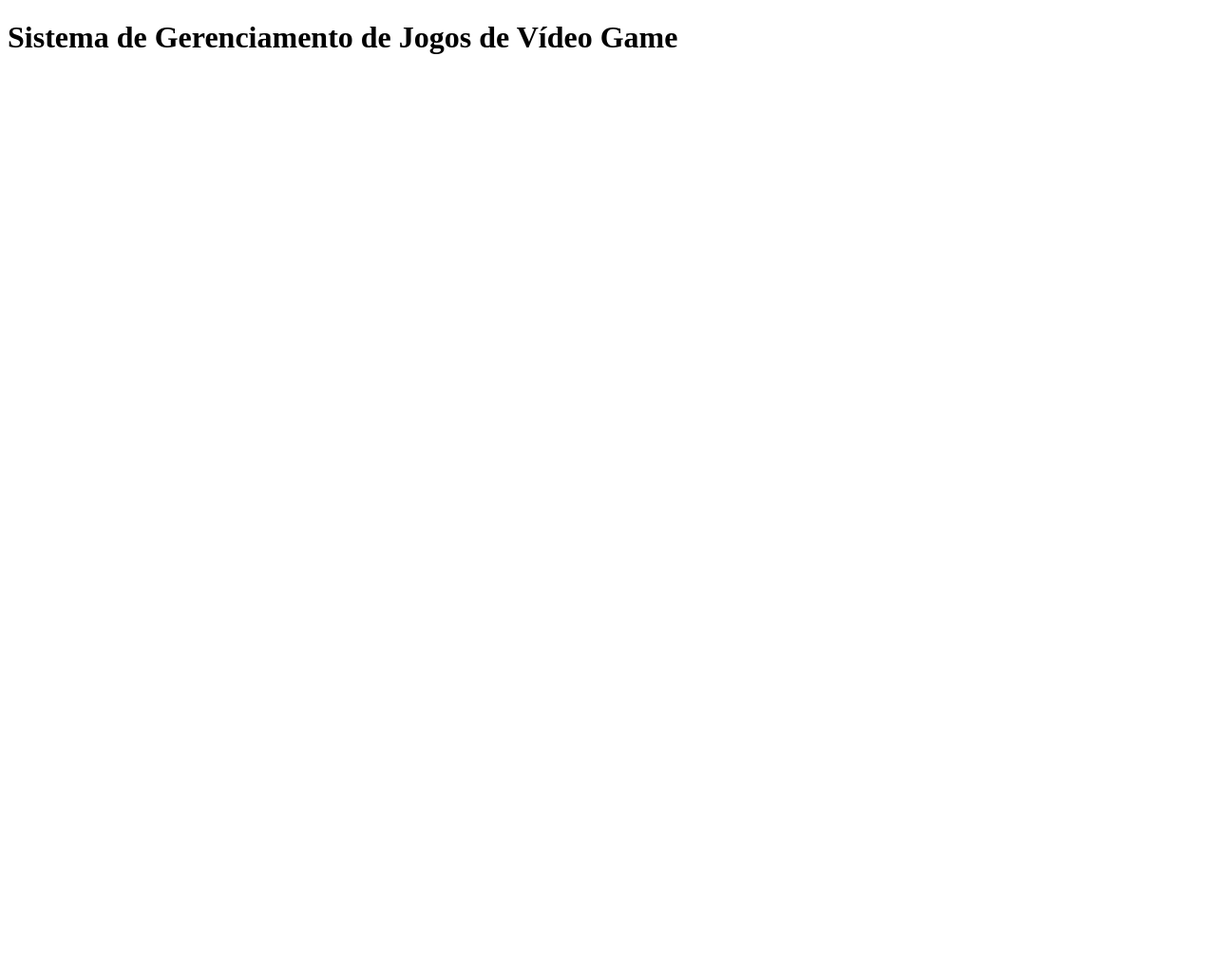
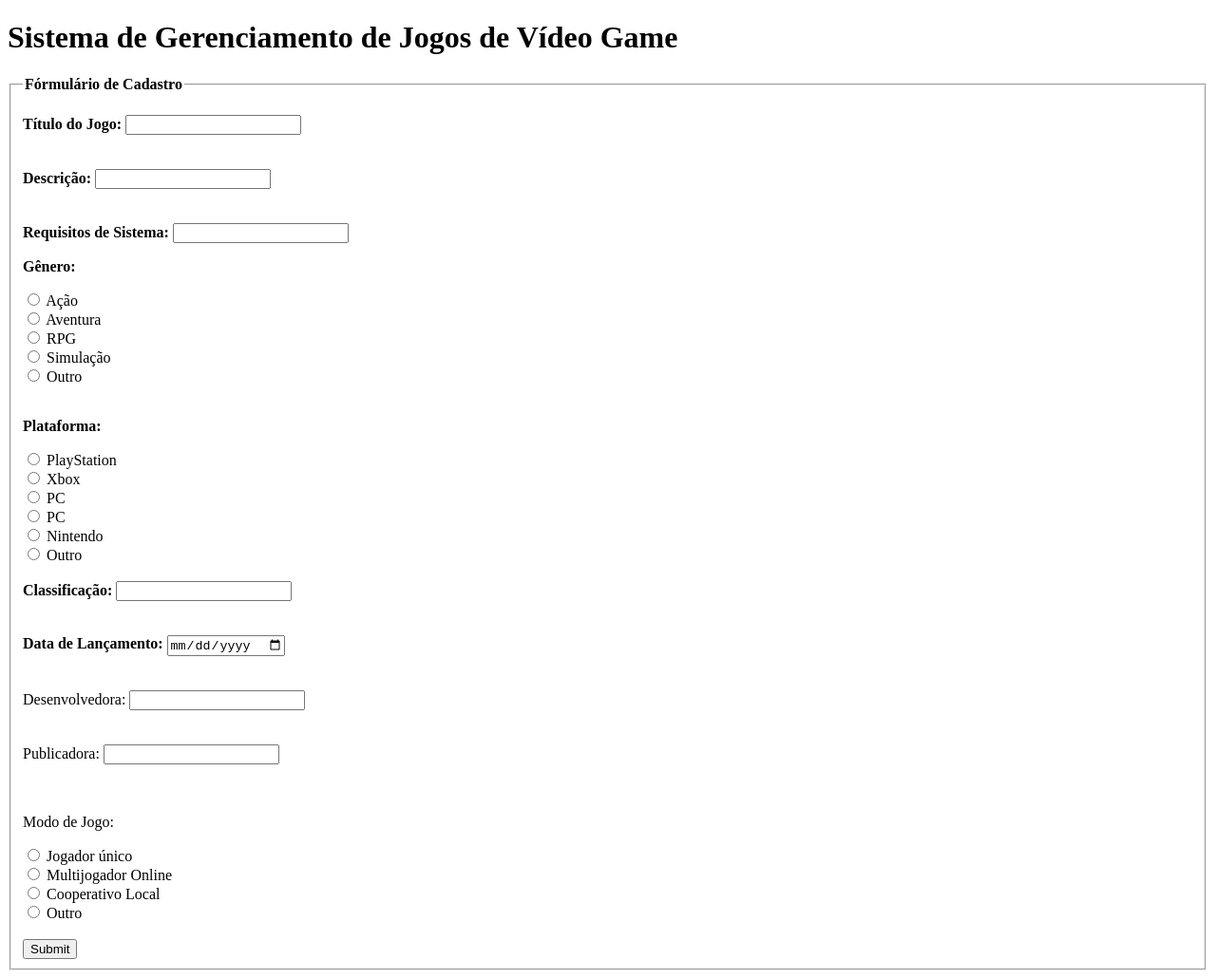
Before and after one commit to miriamcalcia/sistema-de-cadastro-de-Jogos, a plain HTML site: page index.html in a window 1280 px wide. Shown: the whole page at 95% size. Before the commit the page ends 800 px from the top, so only its background shows below. Drawn offline with Linux system fonts and the light colour scheme.

Commit message:
Criando formulário de cadastro

```diff
--- a/index.html
+++ b/index.html
@@ -7,5 +7,124 @@
 </head>
 <body>
     <h1> Sistema de Gerenciamento de Jogos de Vídeo Game </h1>
+
+    <form action="">
+
+        <fieldset>
+
+            <legend><b>Fórmulário de Cadastro</b></legend>
+            <br>
+
+            <div class="inputBox">
+                <label for="nome" class="labelInput"><b> Título do Jogo: </b></label>
+                <input type="text" name="nome" id="nome" class="inputUser" required>
+
+            </div>
+            <br><br>
+
+            <div class="inputBox">
+                <label for="descricao" class="labelInput"><b> Descrição: </b></label>
+                <input type="text" name="email" id="descricao" class="inputUser" required>
+
+            </div>
+            <br><br>
+
+            <div class="inputBox">
+
+                <label for="requisitos-do-sistema" class="labelInput"><b>Requisitos de Sistema: </b></label>
+                <input type="text" name="requisitos-do-sistema" id="requisitos-do-sistema" class="inputUser" required>
+
+            </div>
+
+            <p><b>Gênero:</b></p>
+
+            <input type="radio" id="acao" name="genero" value="acao" required>
+            <label for="acao"> Ação </label>
+            <br>
+
+            <input type="radio" id="aventura" name="genero" value="aventura" required>
+            <label for="masculino"> Aventura </label>
+            <br>
+
+            <input type="radio" id="rpg" name="genero" value="rpg" required>
+            <label for="rpg"> RPG </label>
+            <br>
+
+            <input type="radio" id="outro" name="genero" value="simulacao" required>
+            <label for="simulacao"> Simulação </label>
+            <br>
+
+            <input type="radio" id="outro" name="genero" value="outro" required>
+            <label for="outro">Outro</label>
+            <br><br>
+
+            <p> <b>Plataforma:</b></p>
+            <input type="radio" id="playstation" name="plataforma" value="playstation" required>
+            <label for="playstation"> PlayStation </label>
+            <br>
+
+            <input type="radio" id="xbox" name="plataforma" value="xbox" required>
+            <label for="xbox"> Xbox </label>
+            <br>
+
+            <input type="radio" id="pc" name="plataforma" value="pc" required>
+            <label for="pc"> PC </label>
+            <br>
+
+            <input type="radio" id="pc" name="plataforma" value="pc" required>
+            <label for="pc"> PC </label>
+            <br>
+
+            <input type="radio" id="nintendo-switch" name="plataforma" value="nintendo-switch" required>
+            <label for="nintendo-switch"> Nintendo </label>
+            <br>
+
+            <input type="radio" id="outro" name="plataforma" value="outro" required>
+            <label for="outro">Outro</label>
+            <br><br>
+
+            <label for="classificacao"><b>Classificação:</b></label>
+            <input type="number" name="classificao" id="classificacao" required>
+            <br><br><br>
+
+            <label for="data_lancamento"><b>Data de Lançamento:</b></label>
+            <input type="date" name="data_lancamento" id="data_lancamento" required>
+            <br><br><br>
+
+            <div class="inputBox">
+                <label for="desenvolvedora" class="labelInput"> Desenvolvedora: </label>
+                <input type="text" name="desenvolvedora" id="desenvolvedora" class="inputUser" required>
+
+            </div>
+            <br><br>
+
+            <div class="inputBox">
+                <label for="publicadora" class="labelInput"> Publicadora: </label>
+                <input type="text" name="publicadora" id="publicadora" class="inputUser" required>
+
+            </div>
+            <br><br>
+
+            <p> Modo de Jogo:</p>
+            <input type="radio" id="modo-jogador-unico" name="modo-de-jogo" value="modo-jogador-unico" required>
+            <label for="modo-jogador-unico"> Jogador único </label>
+            <br>
+
+            <input type="radio" id="modo-multijogador-online" name="modo-de-jogo" value="modo-multijogador-online" required>
+            <label for="modo-multijogador-online"> Multijogador Online </label>
+            <br>
+
+            <input type="radio" id="modo-cooperativo-local" name="modo-de-jogo" value="modo-cooperativo-local" required>
+            <label for="modo-cooperativo-local"> Cooperativo Local </label>
+            <br>
+
+            <input type="radio" id="outro" name="plataforma" value="outro" required>
+            <label for="outro">Outro</label>
+            <br><br>
+
+
+            <input type="submit" name="submit" id="submit">
+        </fieldset>
+    </form>
 </body>
 </html>
```
Also changed, not shown: style.css (added).
